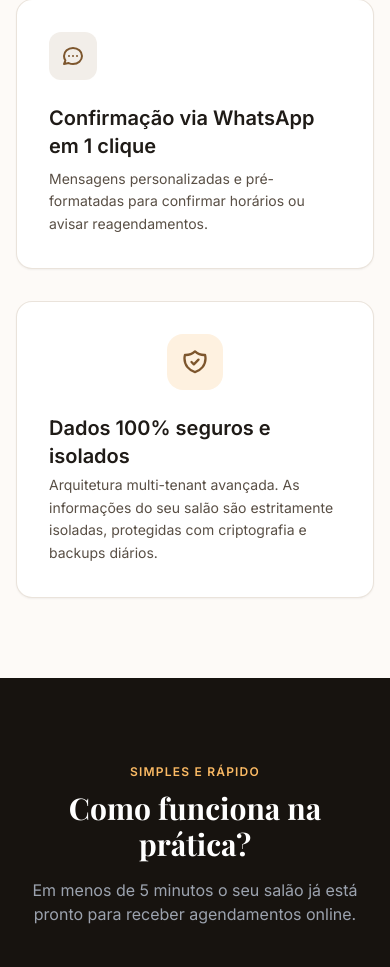
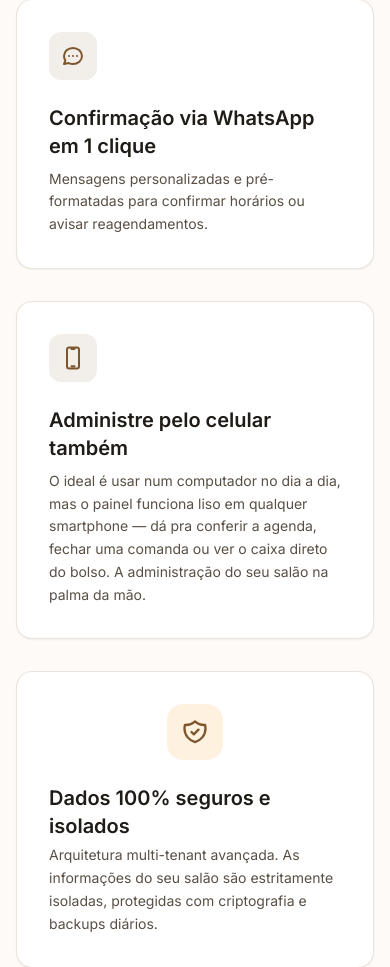
Before and after one commit to rdssystems/Zelo, a Django app: template templates/landing.html in a window 390 px wide. Shown: the part 4680-5647 px from the top of the page. Run offline with Django 5.2, Linux system fonts and the light colour scheme; the template is opened without the code that fills it, so the values that code supplies are empty; some libraries are stand-ins or nearby versions; some web fonts are replaced.

Commit message:
Adiciona card sobre uso do painel pelo celular na landing page
Novo card na secao de Funcionalidades: painel e recomendado pra
computador no dia a dia, mas funciona liso em qualquer smartphone --
"a administracao do seu salao na palma da mao" (pedido do usuario,
reforca o que ja foi construido no PWA/instalar app).

Co-Authored-By: Claude Sonnet 5 <noreply@anthropic.com>

```diff
--- a/templates/landing.html
+++ b/templates/landing.html
@@ -303,6 +303,16 @@
             <h3 class="font-semibold text-xl text-on-surface mb-2">Confirmação via WhatsApp em 1 clique</h3>
             <p class="text-on-surface-variant text-sm leading-relaxed">
               Mensagens personalizadas e pré-formatadas para confirmar horários ou avisar reagendamentos.
+            </p>
+          </div>
+
+          <div class="bg-surface p-8 rounded-2xl border border-outline/80 shadow-sm hover:shadow-md transition-shadow">
+            <div class="w-12 h-12 rounded-xl bg-primary/10 text-primary flex items-center justify-center mb-6">
+              <svg class="w-6 h-6" fill="none" stroke="currentColor" viewBox="0 0 24 24"><path stroke-linecap="round" stroke-linejoin="round" stroke-width="2" d="M10.5 1.5H8.25A2.25 2.25 0 006 3.75v16.5a2.25 2.25 0 002.25 2.25h7.5A2.25 2.25 0 0018 20.25V3.75a2.25 2.25 0 00-2.25-2.25H13.5m-3 0V3h3V1.5m-3 0h3m-3 18.75h3"/></svg>
+            </div>
+            <h3 class="font-semibold text-xl text-on-surface mb-2">Administre pelo celular também</h3>
+            <p class="text-on-surface-variant text-sm leading-relaxed">
+              O ideal é usar num computador no dia a dia, mas o painel funciona liso em qualquer smartphone — dá pra conferir a agenda, fechar uma comanda ou ver o caixa direto do bolso. A administração do seu salão na palma da mão.
             </p>
           </div>
 
```
